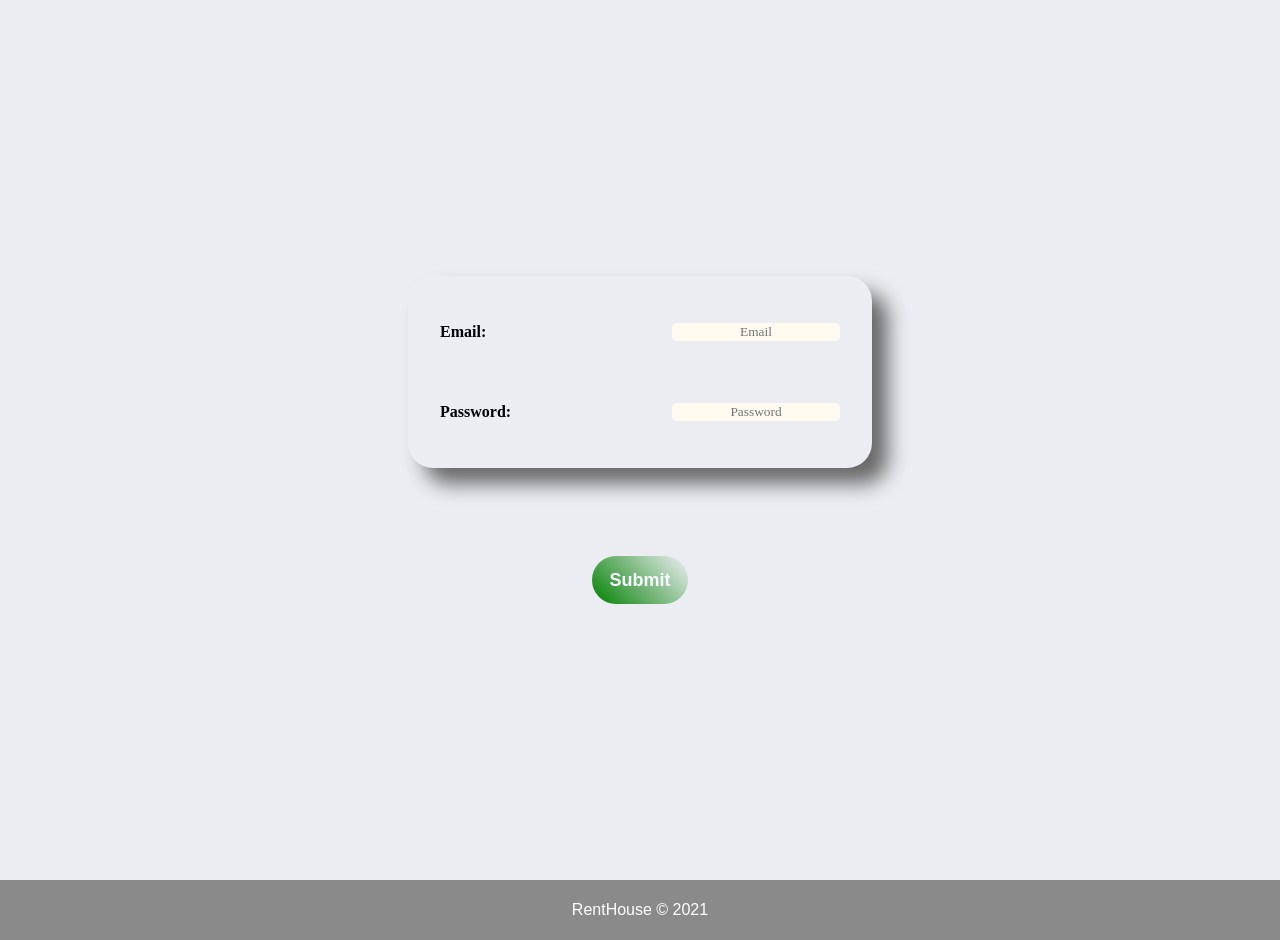
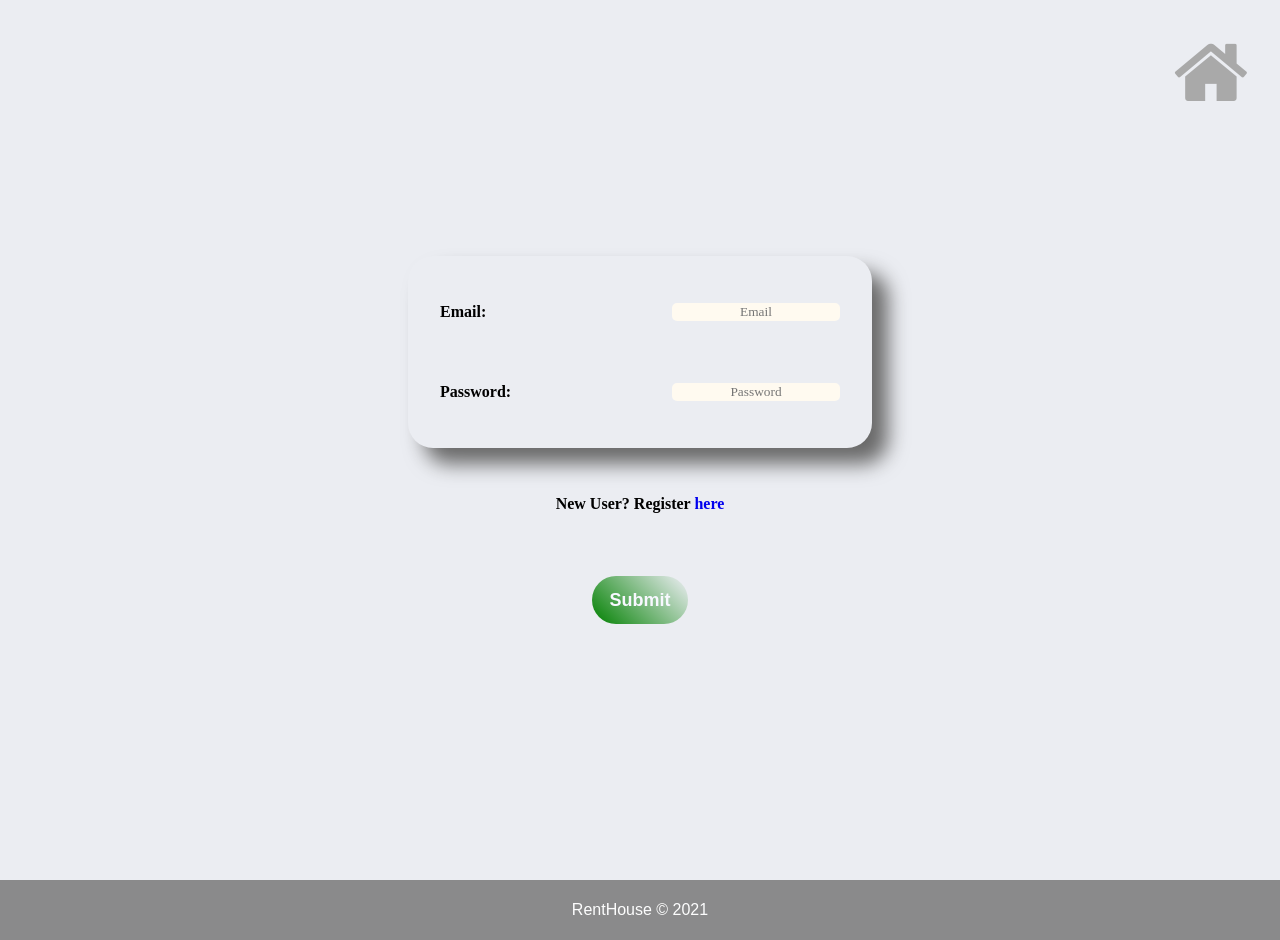
Before and after one commit to igoswamik/rentHouse-front-end, a React (Create React App) app: page /login in a window 1280 px wide. Built offline with nearby package versions, Linux system fonts and the light colour scheme.

Commit message:
CREATED HOME ICON AND LINKED LOGIN REGISTER

```diff
--- a/src/views/Components/Login.css
+++ b/src/views/Components/Login.css
@@ -55,3 +55,25 @@ label{
     font-weight: 800;
     font-family: cursive;
 }
+
+p {
+    font-family: cursive;
+    font-weight: 600;
+}
+
+.goBack {
+    display: inline-block;
+    position: absolute;
+    top: 2rem;
+    right: 2rem;
+}
+
+i.fa.fa-home.fa-5x {
+    color: darkgray;
+    transition: all 0.5s ease-in-out 0.1s;
+}
+
+i.fa.fa-home.fa-5x:hover {
+    color: dimgray;
+    transform: scale(1.2);
+}
--- a/src/views/Components/Login.js
+++ b/src/views/Components/Login.js
@@ -1,9 +1,13 @@
 import React from "react";
-import loginCss from "./Login.css"
+import "./Login.css"
 
 function Login() {
   return (
   <div>
+    <link rel="stylesheet" href="https://cdnjs.cloudflare.com/ajax/libs/font-awesome/4.7.0/css/font-awesome.min.css"></link>
+    <div className="goBack">
+      <a href='/'><i class="fa fa-home fa-5x"></i></a>
+    </div>
     <form className="loginForm">
       <div className="box">
         <div className="inputItem">
@@ -15,6 +19,7 @@ function Login() {
           <input type="password" placeholder="Password" required></input>
         </div>
       </div>
+      <p>New User? Register <a href='/register'>here</a></p>
       <button className="loginBtn">Submit</button>
     </form>
   </div>);
--- a/src/views/Components/Register.css
+++ b/src/views/Components/Register.css
@@ -55,3 +55,18 @@ label{
     font-weight: 800;
     font-family: cursive;
 }
+
+p {
+    font-family: cursive;
+    font-weight: 600;
+}
+
+i.fa.fa-home.fa-5x {
+    color: darkgray;
+    transition: all 0.5s ease-in-out 0.1s;
+}
+
+i.fa.fa-home.fa-5x:hover {
+    color: dimgray;
+    transform: scale(1.2);
+}
--- a/src/views/Components/Register.js
+++ b/src/views/Components/Register.js
@@ -1,10 +1,14 @@
 import React from "react";
 
-import loginCss from "./Register.css"
+import "./Register.css"
 
 function Register() {
   return (
   <div>
+    <link rel="stylesheet" href="https://cdnjs.cloudflare.com/ajax/libs/font-awesome/4.7.0/css/font-awesome.min.css"></link>
+    <div className="goBack">
+      <a href='/'><i class="fa fa-home fa-5x"></i></a>
+    </div>
     <form className="loginForm">
       <div className="box">
         <div className="inputItem">
@@ -24,6 +28,7 @@ function Register() {
           <input type="password" placeholder="Confirm Password" required></input>
         </div>
       </div>
+      <p>Already registered? Login <a href='/login'>here</a></p>
       <button className="loginBtn">Submit</button>
     </form>
   </div>);
```
